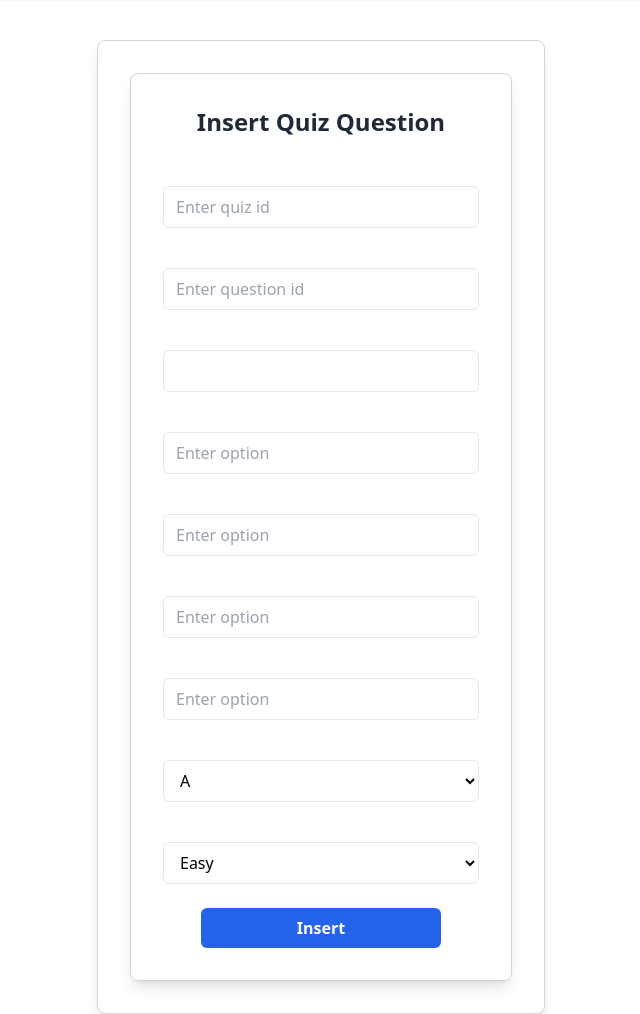
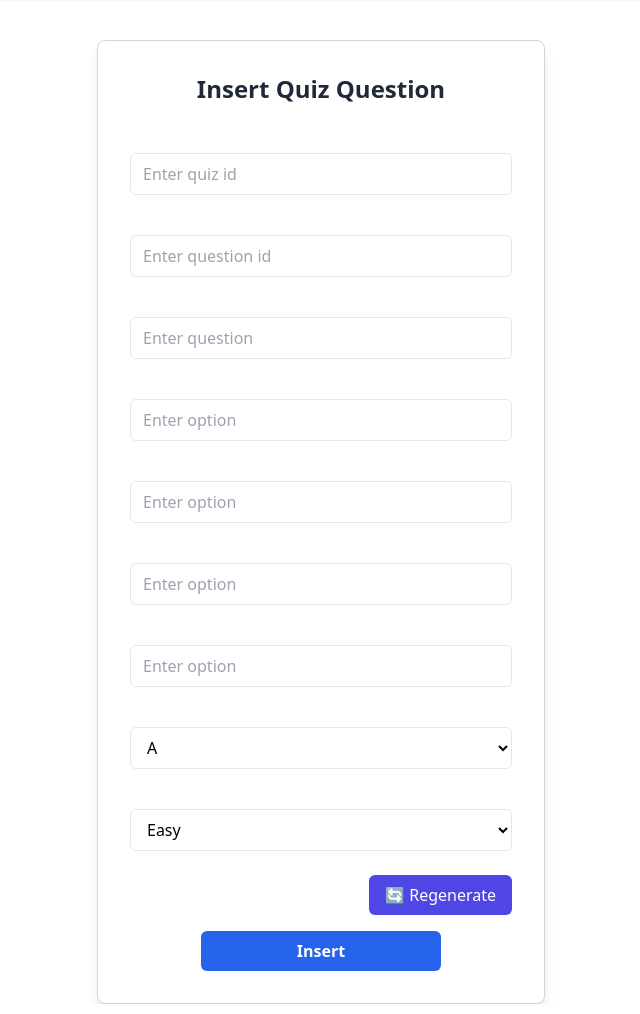
Before and after one commit to quizhsh-del/quiz, a Django app: page /quizinsert in a window 1280 px wide. Shown: the part 59-1073 px from the top of the page, without its empty margins (319-959 px from the left). Run offline with Django 5.2, Linux system fonts and the light colour scheme; some libraries are stand-ins or nearby versions.

Commit message:
22/12/2025

```diff
--- a/Common/forms.py
+++ b/Common/forms.py
@@ -113,6 +113,11 @@
             }),
             'question_id': forms.TextInput(attrs={
                 "placeholder": "Enter question id",
+                "class": "form-control",
+            }),
+            'question': forms.TextInput(attrs={
+                "id": "questionText",   # 🔥 REQUIRED FOR JS
+                "placeholder": "Enter question",
                 "class": "form-control",
             }),
             'option_A': forms.TextInput(attrs={
--- a/Common/models.py
+++ b/Common/models.py
@@ -14,6 +14,7 @@
     faculty_id = models.CharField(max_length=30,primary_key=True)
     password = models.CharField(max_length=30)
     department_name = models.CharField(max_length=30)
+    dptname = models.ForeignKey('department',on_delete=models.PROTECT,related_name="FACULTY",null=True,blank=True)
     faculty_name = models.CharField(max_length=30)
     def __str__(self):
         return self.password
@@ -25,6 +26,7 @@
     password = models.CharField(max_length=30)
     student_name = models.CharField(max_length=50)
     department_name = models.CharField(max_length=30)
+    dptname = models.ForeignKey('department',on_delete=models.PROTECT,related_name="STUDENTS",null=True,blank=True)
     year = models.IntegerField()
     email_id = models.EmailField(max_length=30,unique=True)
     def __str__(self):
@@ -90,3 +92,6 @@
 
 class department(models.Model):
     department_name = models.CharField(max_length=30,primary_key=True)
+
+    def __str__(self):
+        return self.department_name
--- a/Faculty/Templates/quizinsert.html
+++ b/Faculty/Templates/quizinsert.html
@@ -4,7 +4,7 @@
     {% csrf_token %}
     {{ form.as_p }}
     <button type = "submit">register</button> {% endcomment %}
-{% load widget_tweaks %}
+{% comment %} {% load widget_tweaks %}
 <!DOCTYPE html>
 <html lang="en">
 <head>
@@ -24,7 +24,7 @@
             Insert Quiz Question
         </h1>
 
-        <form method="POST" action="{% url 'quiz_in' %}">
+        <form method="POST" action="{% url 'quiz_regenerate_nlp' %}">
             {% csrf_token %}
 
             <!-- Quiz ID -->
@@ -97,4 +97,132 @@
     </div>
 
 </body>
+</html> {% endcomment %}
+{% load widget_tweaks %}
+<!DOCTYPE html>
+<html lang="en">
+<head>
+    <meta charset="UTF-8">
+    <title>Quiz Insert</title>
+    <meta name="viewport" content="width=device-width, initial-scale=1.0">
+
+    <!-- Tailwind CDN -->
+    <script src="https://cdn.jsdelivr.net/npm/@tailwindcss/browser@4"></script>
+</head>
+
+<body class="bg-gray-100 min-h-screen flex items-center justify-center">
+
+<div class="max-w-md mx-auto mt-10 bg-white p-8 rounded-lg shadow-lg border border-gray-300 w-full">
+
+    <h1 class="text-center text-2xl font-semibold text-gray-800 mb-6">
+        Insert Quiz Question
+    </h1>
+
+    <form method="POST" action="{% url 'quiz_in' %}">
+        {% csrf_token %}
+
+        <!-- Quiz ID -->
+        <div class="mb-4">
+            {{ form.quiz_id.label_tag }}
+            {{ form.quiz_id|add_class:"w-full px-3 py-2 border rounded-md text-black" }}
+        </div>
+
+        <!-- Question ID -->
+        <div class="mb-4">
+            {{ form.question_id.label_tag }}
+            {{ form.question_id|add_class:"w-full px-3 py-2 border rounded-md text-black" }}
+        </div>
+
+        <!-- Question -->
+        <div class="mb-4">
+            {{ form.question.label_tag }}
+            {{ form.question|add_class:"w-full px-3 py-2 border rounded-md text-black" }}
+        </div>
+
+        <!-- Option A -->
+        <div class="mb-4">
+            {{ form.option_A.label_tag }}
+            {{ form.option_A|add_class:"w-full px-3 py-2 border rounded-md text-black" }}
+        </div>
+
+        <!-- Option B -->
+        <div class="mb-4">
+            {{ form.option_B.label_tag }}
+            {{ form.option_B|add_class:"w-full px-3 py-2 border rounded-md text-black" }}
+        </div>
+
+        <!-- Option C -->
+        <div class="mb-4">
+            {{ form.option_C.label_tag }}
+            {{ form.option_C|add_class:"w-full px-3 py-2 border rounded-md text-black" }}
+        </div>
+
+        <!-- Option D -->
+        <div class="mb-4">
+            {{ form.option_D.label_tag }}
+            {{ form.option_D|add_class:"w-full px-3 py-2 border rounded-md text-black" }}
+        </div>
+
+        <!-- Correct Option -->
+        <div class="mb-4">
+            {{ form.correct_option.label_tag }}
+            {{ form.correct_option|add_class:"w-full px-3 py-2 border rounded-md bg-white text-black" }}
+        </div>
+
+        <!-- Difficulty -->
+        <div class="mb-6">
+            {{ form.Difficulty_Level.label_tag }}
+            {{ form.Difficulty_Level|add_class:"w-full px-3 py-2 border rounded-md bg-white text-black" }}
+        </div>
+
+        <!-- 🔄 Regenerate Button -->
+        <div class="flex justify-end mb-4">
+            <button type="button"
+                onclick="regenerateQuestion()"
+                class="bg-indigo-600 text-white px-4 py-2 rounded-md hover:bg-indigo-700">
+                🔄 Regenerate
+            </button>
+        </div>
+
+        <!-- Insert Button -->
+        <div class="flex justify-center">
+            <button type="submit"
+                class="w-60 bg-blue-600 text-white py-2 rounded-md font-semibold hover:bg-blue-700">
+                Insert
+            </button>
+        </div>
+
+    </form>
+</div>
+
+<!-- ✅ JAVASCRIPT (CORRECT PLACE) -->
+<script>
+    // Assign ID to Django-rendered question field
+    document.addEventListener("DOMContentLoaded", function () {
+        const qField = document.getElementsByName("question")[0];
+        if (qField) qField.id = "questionText";
+    });
+
+    function regenerateQuestion() {
+        const question = document.getElementById("questionText").value;
+        const csrfToken = document.querySelector('[name=csrfmiddlewaretoken]').value;
+
+       fetch("/quiz/regenerate/", {
+            method: "POST",
+            headers: {
+                "Content-Type": "application/x-www-form-urlencoded",
+                "X-CSRFToken": csrfToken
+            },
+            body: "question=" + encodeURIComponent(question)
+        })
+        .then(response => response.json())
+        .then(data => {
+            if (data.new_question) {
+                document.getElementById("questionText").value = data.new_question;
+            }
+        });
+    }
+</script>
+
+</body>
 </html>
--- a/Faculty/Templates/register.html
+++ b/Faculty/Templates/register.html
@@ -14,6 +14,7 @@
     <div class="max-w-md mx-auto mt-10 bg-white p-8 rounded-md shadow-xl/30 border bg-gray-500 border-gray-300  ">
         <h2>Faculty Registration</h2>
         <form method="POST" action={% url "faculty_reg" %}>
+             {% csrf_token %}
 
             <div>
                 <label class="block text-gray-700">
--- a/Faculty/urls.py
+++ b/Faculty/urls.py
@@ -23,6 +23,10 @@
 path('result/delete/<int:result_id>/', views.delete_result, name='delete_result'),
 path('courselist',views.cource_display,name='cource_list'),
 path('delete-course/<str:subject>/', views.delete_course, name='delete_course'),
+# nlp
+path('quiz/regenerate/', views.regenerate_question, name='regenerate_question'),
+path("quiz/regenerate/", views.quiz_regenerate_nlp, name="quiz_regenerate_nlp"),
+
 
  #action performed
  path('facultyaction',views.faculty_reg,name='faculty_reg'),
--- /dev/null
+++ b/Faculty/util.py
@@ -0,0 +1,57 @@
+def detect_intent(question):
+    q = question.lower().strip()
+
+    if q.startswith("what"):
+        return "define"
+    if q.startswith("which"):
+        return "choose"
+    if q.startswith("why"):
+        return "reason"
+    if q.startswith("how"):
+        return "process"
+    return "general"
+import re
+
+STOPWORDS = {
+    "what","which","why","how","is","are","the","of",
+    "following","correct","option","does"
+}
+
+def extract_topic(question):
+    words = re.findall(r"[a-zA-Z]{3,}", question.lower())
+    topic_words = [w for w in words if w not in STOPWORDS]
+    return " ".join(topic_words[:4])
+STEM_TEMPLATES = {
+    "define": [
+        "What is {topic}?",
+        "{topic} is defined as:",
+        "Identify the correct definition of {topic}."
+    ],
+    "choose": [
+        "Which of the following is related to {topic}?",
+        "Select the correct option for {topic}.",
+        "Identify {topic} from the options below."
+    ],
+    "reason": [
+        "Why is {topic} important?",
+        "State the reason for {topic}.",
+    ],
+    "process": [
+        "How does {topic} work?",
+        "Describe the working of {topic}.",
+    ],
+    "general": [
+        "Choose the correct answer related to {topic}."
+    ]
+}
+import random
+
+def rebuild_mcq_stem(question):
+    intent = detect_intent(question)
+    topic = extract_topic(question)
+
+    templates = STEM_TEMPLATES[intent]
+    return random.choice(templates).format(topic=topic)
+text= "SIdentify cloud computing advantage from the options below."
+clear_output= rebuild_mcq_stem(text)
+clear_output
--- a/Faculty/views.py
+++ b/Faculty/views.py
@@ -1,8 +1,9 @@
 from django.shortcuts import render,redirect,HttpResponse,get_object_or_404
 from Common.models import faculty_registration,question_bank,questions,question_bank,quiz,questions,student_registration,result
 from Common.forms import faculty_RegistrationForm,quizquestionForm,quizForm,questionsForm,student_registrationForm
-
-
+from .util import detect_intent, extract_topic, rebuild_mcq_stem
+import random
+from django.http import JsonResponse
 def login(request):
     reg = faculty_RegistrationForm()
     return render(request,'login.html', {'form':reg})
@@ -180,3 +181,23 @@
     course = get_object_or_404(question_bank, subject=subject)
     course.delete()
     return redirect('cource_list')
+# nlp code
+def regenerate_question(request):
+     if request.method == "POST":
+        original_question = request.POST.get("question")
+
+        if not original_question:
+            return JsonResponse({"error": "No question provided"})
+
+        new_question = rebuild_mcq_stem(original_question)
+
+        return JsonResponse({
+            "new_question": new_question
+        })
+def quiz_regenerate_nlp(request):
+    if request.method == "POST":
+        question = request.POST.get("question")
+        if question:
+            new_q = rebuild_mcq_stem(question)
+            return JsonResponse({"new_question": new_q})
+        return JsonResponse({"error": "No question"}, status=400)
--- a/Student/views.py
+++ b/Student/views.py
@@ -173,3 +173,7 @@
 
     return render(request, "select_option.html")
     from .models import questions
+
+
+
+# nlp code
```
Also changed, not shown: Faculty/Templates/quiz_regenerated.html (added, +16 -0 lines), Faculty/Templates/studentlist.html (+5 -5 lines), Common/migrations/0006_student_registration_dptname.py (added), Common/migrations/0007_faculty_registration_dptname.py (added), db.sqlite3.
